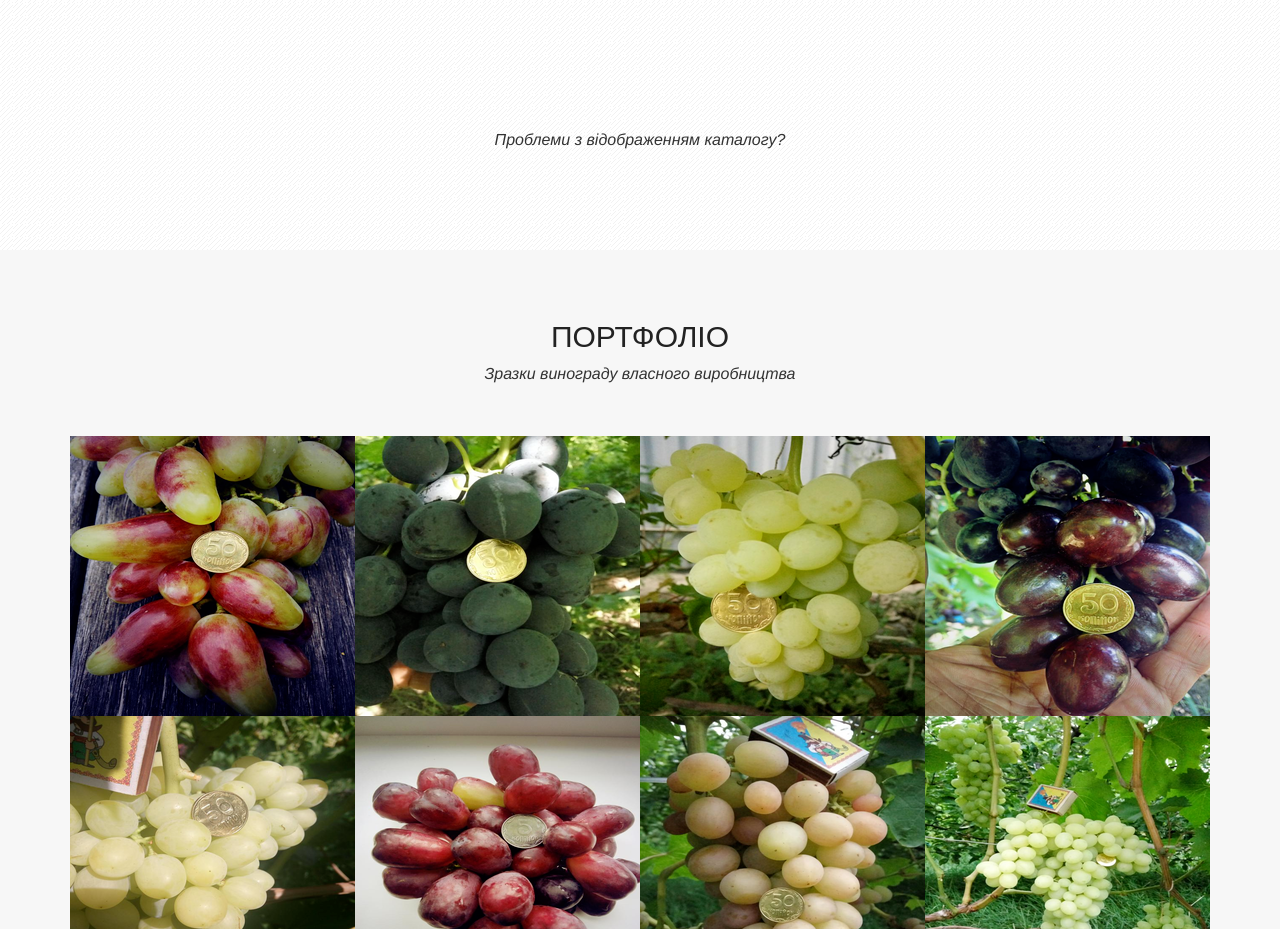
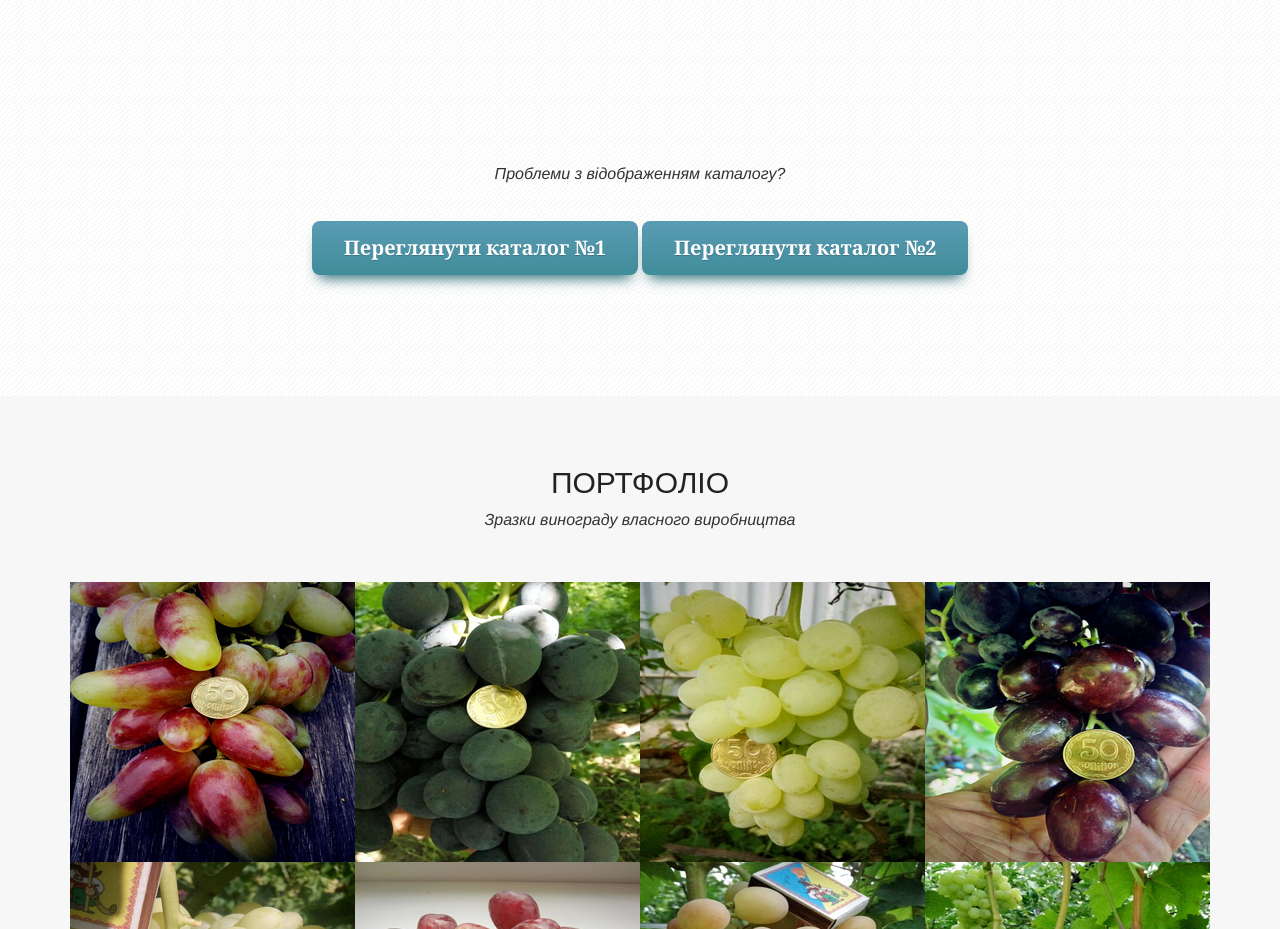
Before and after one commit to vinogradckua/vinogradckua.github.io, a plain HTML site: page index.html in a window 1280 px wide. Shown: the part 2160-3089 px from the top of the page. Drawn offline with Linux system fonts and the light colour scheme; some packages are replaced by stand-ins of ours; a web font is replaced by a local one.

Commit message:
added catalog with buttons

```diff
--- a/css/style.css
+++ b/css/style.css
@@ -1667,3 +1667,47 @@ input:focus, textarea:focus, select:focus, button:focus {
 .catalog1 {
 padding: 30px;
 }
+.cataloghref1 {
+	-moz-box-shadow: 0px 10px 14px -7px #276873;
+	-webkit-box-shadow: 0px 10px 14px -7px #276873;
+	box-shadow: 0px 10px 14px -7px #276873;
+	background:-webkit-gradient(linear, left top, left bottom, color-stop(0.05, #599bb3), color-stop(1, #408c99));
+	background:-moz-linear-gradient(top, #599bb3 5%, #408c99 100%);
+	background:-webkit-linear-gradient(top, #599bb3 5%, #408c99 100%);
+	background:-o-linear-gradient(top, #599bb3 5%, #408c99 100%);
+	background:-ms-linear-gradient(top, #599bb3 5%, #408c99 100%);
+	background:linear-gradient(to bottom, #599bb3 5%, #408c99 100%);
+	filter:progid:DXImageTransform.Microsoft.gradient(startColorstr='#599bb3', endColorstr='#408c99',GradientType=0);
+	background-color:#599bb3;
+	-moz-border-radius:8px;
+	-webkit-border-radius:8px;
+	border-radius:8px;
+	display:inline-block;
+	cursor:pointer;
+	color:#ffffff;
+	font-family:Georgia;
+	font-size:20px;
+	font-weight:bold;
+	padding:13px 32px;
+	text-decoration:none;
+	text-shadow:0px 1px 0px #3d768a;
+	margin-top: 5%;
+}
+.cataloghref1:hover {
+	background:-webkit-gradient(linear, left top, left bottom, color-stop(0.05, #408c99), color-stop(1, #599bb3));
+	background:-moz-linear-gradient(top, #408c99 5%, #599bb3 100%);
+	background:-webkit-linear-gradient(top, #408c99 5%, #599bb3 100%);
+	background:-o-linear-gradient(top, #408c99 5%, #599bb3 100%);
+	background:-ms-linear-gradient(top, #408c99 5%, #599bb3 100%);
+	background:linear-gradient(to bottom, #408c99 5%, #599bb3 100%);
+	filter:progid:DXImageTransform.Microsoft.gradient(startColorstr='#408c99', endColorstr='#599bb3',GradientType=0);
+	background-color:#408c99;
+}
+.cataloghref1:active {
+	position:relative;
+	top:1px;
+}
+
+.problem {
+	padding-top: 5%;
+}
--- a/index.html
+++ b/index.html
@@ -174,7 +174,9 @@
 							<p>Прайс-ліст зі всіма сортами в асортименті</p>
 						<div class="catalog1">
 									<embed src="pdf/catalog.pdf" type="application/pdf" width="100%" height="700px" />
-									<p>Проблеми з відображенням каталогу?</p>
+									<p class="problem">Проблеми з відображенням каталогу?</p>
+									<a href="pdf/catalog.pdf" target="_blank" class="cataloghref1">Переглянути каталог №1</a>
+									<a href="pdf/catalog2.pdf" class="cataloghref1" target="_blank">Переглянути каталог №2</a>
 							</div>
 					</div>
 				</div>
```
Also changed, not shown: 1 other file.
